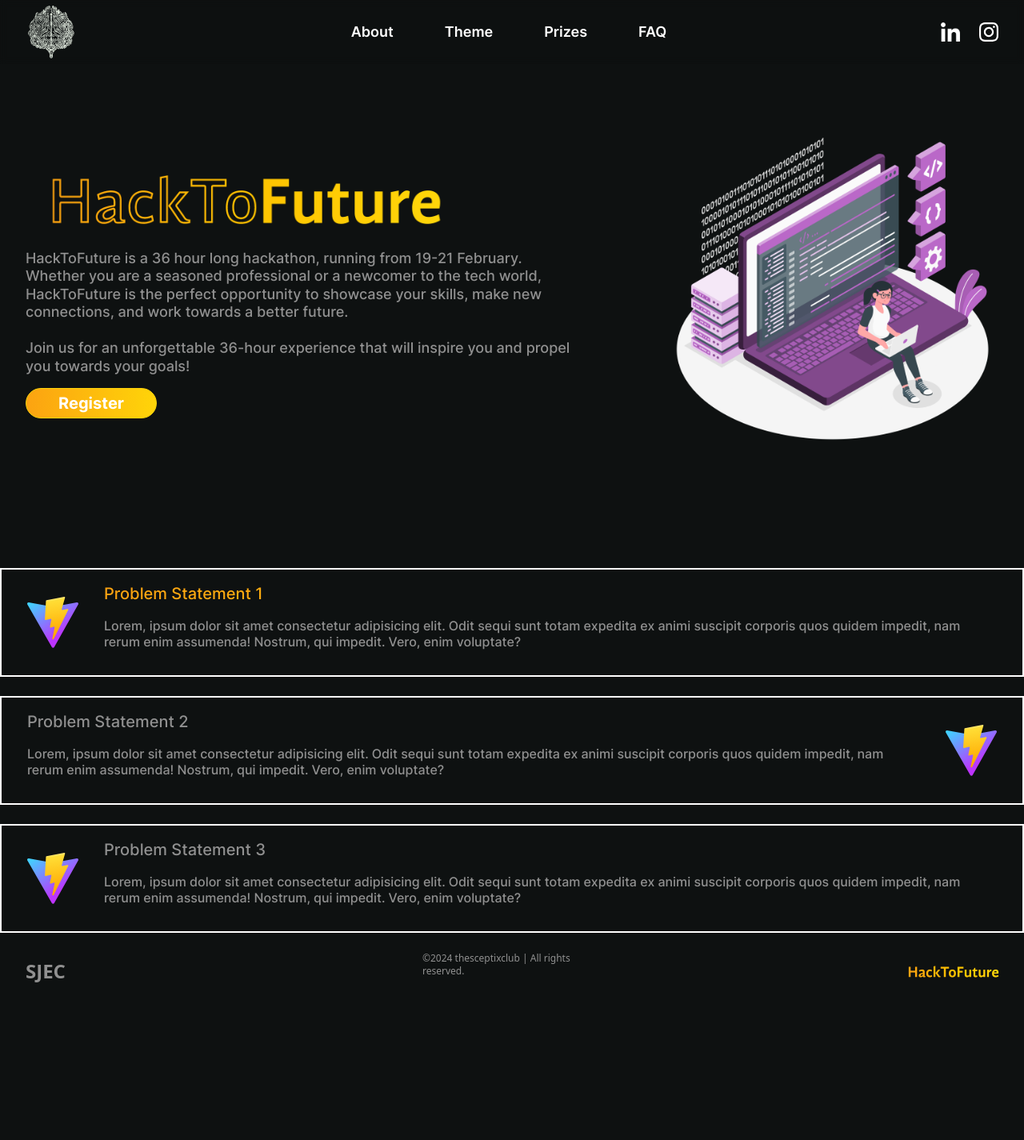
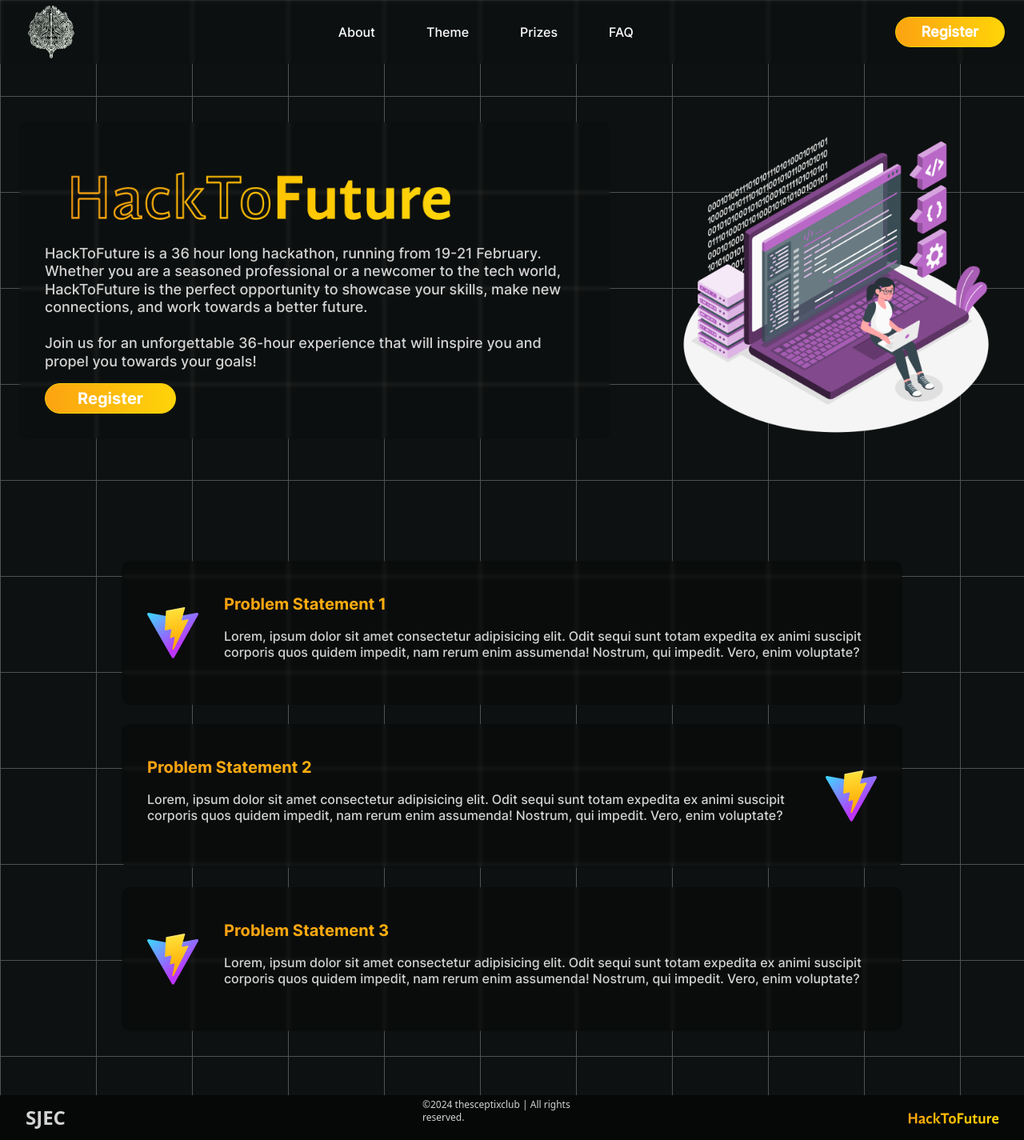
Before and after one commit to HackToFuture/htf-2.0, a React (Vite) app in the folder hacktofuture/: page / in a window 1280 px wide. Shown: the whole page at 80% size. Before the commit the page ends 1238 px from the top, so only its background shows below. Built offline with nearby package versions, Linux system fonts and the light colour scheme.

Commit message:
changes in app made grid background

```diff
--- a/hacktofuture/src/App.css
+++ b/hacktofuture/src/App.css
@@ -31,6 +31,9 @@ html,
 body {
   min-height: 100vh;
   background-color: #0e1111;
+  background-size: 120px 120px;
+  background-image: linear-gradient(to right, #515151 1px, transparent 1px),
+    linear-gradient(to bottom, #515151 1px, transparent 1px);
 }
 
 #register {
--- a/hacktofuture/src/components/Footer.jsx
+++ b/hacktofuture/src/components/Footer.jsx
@@ -2,9 +2,11 @@ import React from "react";
 
 const Footer = () => {
   return (
-    <footer className=" flex items-center justify-between py-2 relative">
+    <footer className="bg-bg_color_2 py-2">
+      <div className="bg-bg_color_2 h-6 flex sm:hidden"></div>
+      <div className="flex items-center justify-between h-10 relative">
         <p className="text-text_col_1 font-semibold text-2xl ml-8 ">SJEC</p>
-      <p className="text-text_col_1 font-thin text-xs absolute left-1/2 transform -translate-x-1/2 w-56 bottom-12 sm:bottom-4">
+        <p className="text-text_col_1 font-thin text-xs absolute left-1/2 transform -translate-x-1/2 w-56 bottom-11 sm:bottom-3">
           &copy;2024 thesceptixclub | All rights reserved.
         </p>
         <img
@@ -12,6 +14,7 @@ const Footer = () => {
           alt="htf logo"
           className=" aspect-auto w-32 mr-6"
         />
+      </div>
     </footer>
   );
 };
--- a/hacktofuture/src/components/Header.jsx
+++ b/hacktofuture/src/components/Header.jsx
@@ -25,7 +25,7 @@ const Header = () => {
 
   return (
     <header
-      className="bg-bg_color bg-opacity-70 backdrop-blur-sm h-16 md:h-20 flex items-center fixed top-0 w-full font-intersemi"
+      className="bg-bg_color bg-opacity-40 backdrop-blur-blur1 h-16 md:h-20 flex items-center fixed top-0 w-full font-intermed z-10"
       id="grad"
     >
       {isMobile ? (
@@ -70,7 +70,7 @@ const Header = () => {
               className="aspect-auto w-16"
             />
           </div>
-          <ul className="flex justify-center text-lg">
+          <ul className="flex justify-center text-md">
             <li className="text-white hover:text-text_col_1 transition px-8">
               <a href="#">About</a>
             </li>
@@ -84,8 +84,8 @@ const Header = () => {
               <a href="#">FAQ</a>
             </li>
           </ul>
-          {/* <button
-          className="text-white font-bold  px-6 pb-2 pt-1 rounded-3xl mr-4"
+          <button
+            className="text-white text-lg font-bold  px-8 py-1 rounded-3xl mr-6"
             id="register"
           >
             <a
@@ -94,8 +94,8 @@ const Header = () => {
             >
               Register
             </a>
-        </button> */}
-          <div className="flex mr-8 gap-6">
+          </button>
+          {/*           <div className="flex mr-8 gap-6">
             <a
               href="https://www.linkedin.com/company/sceptix/"
               className=" aspect-auto w-6 flex-shrink-0 "
@@ -108,29 +108,39 @@ const Header = () => {
             >
               <img src="src/assets/instagram-white-icon.svg" alt="insta" />
             </a>
-          </div>
+          </div> */}
         </nav>
       )}
       {isOpen && (
-        <div
-          className="fixed top-20 right-2 right-0 h-auto w-48 py-4"
-          id="hammenu"
-        >
-          <ul className="flex flex-col text-lg items-center font-semibold ">
-            <li className="text-white hover:text-text_col_1 transition px-8 ">
+        <div className="fixed top-20 right-2 h-auto w-48 py-4" id="hammenu">
+          <ul className="flex flex-col text-lg items-center  font-intermed">
+            <li className="text-bg_color_1 hover:text-white transition px-8 ">
               <a href="#">About</a>
             </li>
-            <li className="text-white hover:text-text_col_1 transition px-8">
+            <li className="text-bg_color_1 hover:text-white transition px-8">
               <a href="#">Theme</a>
             </li>
-            <li className="text-white hover:text-text_col_1 transition px-8">
+            <li className="text-bg_color_1 hover:text-white transition px-8">
               <a href="#">Prizes</a>
             </li>
-            <li className="text-white hover:text-text_col_1 transition px-8">
+            <li className="text-bg_color_1 hover:text-white transition px-8">
               <a href="#">FAQ</a>
             </li>
           </ul>
-          <div className="flex justify-evenly mt-5 ">
+          <div className=" h-16 flex items-center justify-center">
+            <div className="ml-5">
+              <button className="bg-bg_color_2 transition duration-300 ease-in-out text-lg font-interbold px-10 py-1 hover:scale-105 rounded-3xl mr-6 ">
+                <a
+                  href="https://tw-elements.com/docs/standard/navigation/headers/#!"
+                  target="_blank"
+                  className="text-yellow1"
+                >
+                  Register
+                </a>
+              </button>
+            </div>
+          </div>
+          {/*           <div className="flex justify-evenly mt-5 ">
             <a
               href="https://www.linkedin.com/company/sceptix/"
               className=" aspect-auto w-6 flex-shrink-0 "
@@ -143,7 +153,7 @@ const Header = () => {
             >
               <img src="src/assets/instagram-white-icon.svg" alt="insta" />
             </a>
-          </div>
+          </div> */}
         </div>
       )}
     </header>
--- a/hacktofuture/src/components/Hero.jsx
+++ b/hacktofuture/src/components/Hero.jsx
@@ -18,15 +18,15 @@ const Hero = () => {
 
   return (
     <section>
-      <div className="bg-bg_color py-5">
-        <div className="container mx-auto flex flex-col md:flex-row items-center my-12 md:my-24">
-          <div className="flex flex-col w-full lg:w-4/5 justify-center items-start p-8">
+      <div className="py-5">
+        <div className=" container mx-auto flex flex-col md:flex-row items-center my-12 md:my-24">
+          <div className="flex flex-col w-full bg-bg_color_2 bg-opacity-10 backdrop-blur-blur1 rounded-xl lg:w-4/5 ml-6 justify-center items-start p-8">
             <img
               src="/src/assets/hack-to-future.png"
               alt="htf logo"
               className=" aspect-auto w-80 lg:w-4/5"
             />
-            <p className=" text-base md:text-lg font-medium text-text_col_1 mb-4 leading-tight md:leading-tight font-intermed">
+            <p className="text-base md:text-lg font-medium text-text_col_1 mb-4 leading-tight md:leading-tight font-intermed">
               HackToFuture is a 36 hour long hackathon, running from 19-21
               February. Whether you are a seasoned professional or a newcomer to
               the tech world, HackToFuture is the perfect opportunity to
--- a/hacktofuture/src/components/Themes.jsx
+++ b/hacktofuture/src/components/Themes.jsx
@@ -2,15 +2,15 @@ import React from "react";
 
 const Themes = () => {
   return (
-    <div className="h-auto text-text_col_1 text-base leading-tight font-intermed">
-      <div className="mb-6 p-4 flex items-center border-white border-2">
+    <div className="h-auto lg:mx-32 mb-20 text-text_col_1 text-base leading-tight font-intermed">
+      <div className="bg-bg_color_2 bg-opacity-40 backdrop-blur-blur1 rounded-xl mx-6 mb-6 py-10 p-4 flex items-center ">
         <img
           src="public/vite.svg"
           alt="themelogo"
           className=" aspect-auto w-24 flex-shrink-0 px-4"
         />
         <div>
-          <h2 className="text-xl ml-4 bg-gradient-right bg-clip-text text-transparent">
+          <h2 className=" text-xl ml-4 font-interbold bg-gradient-right bg-clip-text text-transparent">
             Problem Statement 1
           </h2>
 
@@ -22,9 +22,11 @@ const Themes = () => {
           </p>
         </div>
       </div>
-      <div className="mb-6 p-4 flex items-center border-white border-2">
+      <div className="bg-bg_color_2 bg-opacity-40 backdrop-blur-blur1 rounded-xl mx-6 mb-6 py-10 p-4 flex items-center ">
         <div>
-          <h2 className="text-xl ml-4">Problem Statement 2</h2>
+          <h2 className="text-xl ml-4 font-interbold bg-gradient-right bg-clip-text text-transparent">
+            Problem Statement 2
+          </h2>
           <p className="p-4">
             Lorem, ipsum dolor sit amet consectetur adipisicing elit. Odit sequi
             sunt totam expedita ex animi suscipit corporis quos quidem impedit,
@@ -38,14 +40,16 @@ const Themes = () => {
           className=" aspect-auto w-24 flex-shrink-0 px-4"
         />
       </div>
-      <div className="mb-6 p-4 flex items-center border-white border-2">
+      <div className="bg-bg_color_2 bg-opacity-40 backdrop-blur-blur1 rounded-xl mx-6 mb-6 py-10 p-4 flex items-center ">
         <img
           src="public/vite.svg"
           alt="themelogo"
           className=" aspect-auto w-24 flex-shrink-0 px-4"
         />
         <div>
-          <h2 className="text-xl ml-4">Problem Statement 3</h2>
+          <h2 className="text-xl ml-4 font-interbold bg-gradient-right bg-clip-text text-transparent">
+            Problem Statement 3
+          </h2>
           <p className="p-4">
             Lorem, ipsum dolor sit amet consectetur adipisicing elit. Odit sequi
             sunt totam expedita ex animi suscipit corporis quos quidem impedit,
--- a/hacktofuture/tailwind.config.js
+++ b/hacktofuture/tailwind.config.js
@@ -5,7 +5,8 @@ export default {
     extend: {
       colors: {
         bg_color: "#0e1111",
-        text_col_1: "#909090",
+        bg_color_2: "#060707",
+        text_col_1: "#d3d3d3",
         orange1: "#fca311",
         yellow1: "#ffd409",
       },
@@ -18,6 +19,9 @@ export default {
       backgroundImage: (theme) => ({
         "gradient-right": "linear-gradient(to right, #fca311, #ffd409)",
       }),
+      backdropBlur: {
+        blur1: "2px",
+      },
     },
   },
   plugins: [],
```
Lines whose indentation alone changed are shown as unchanged.
